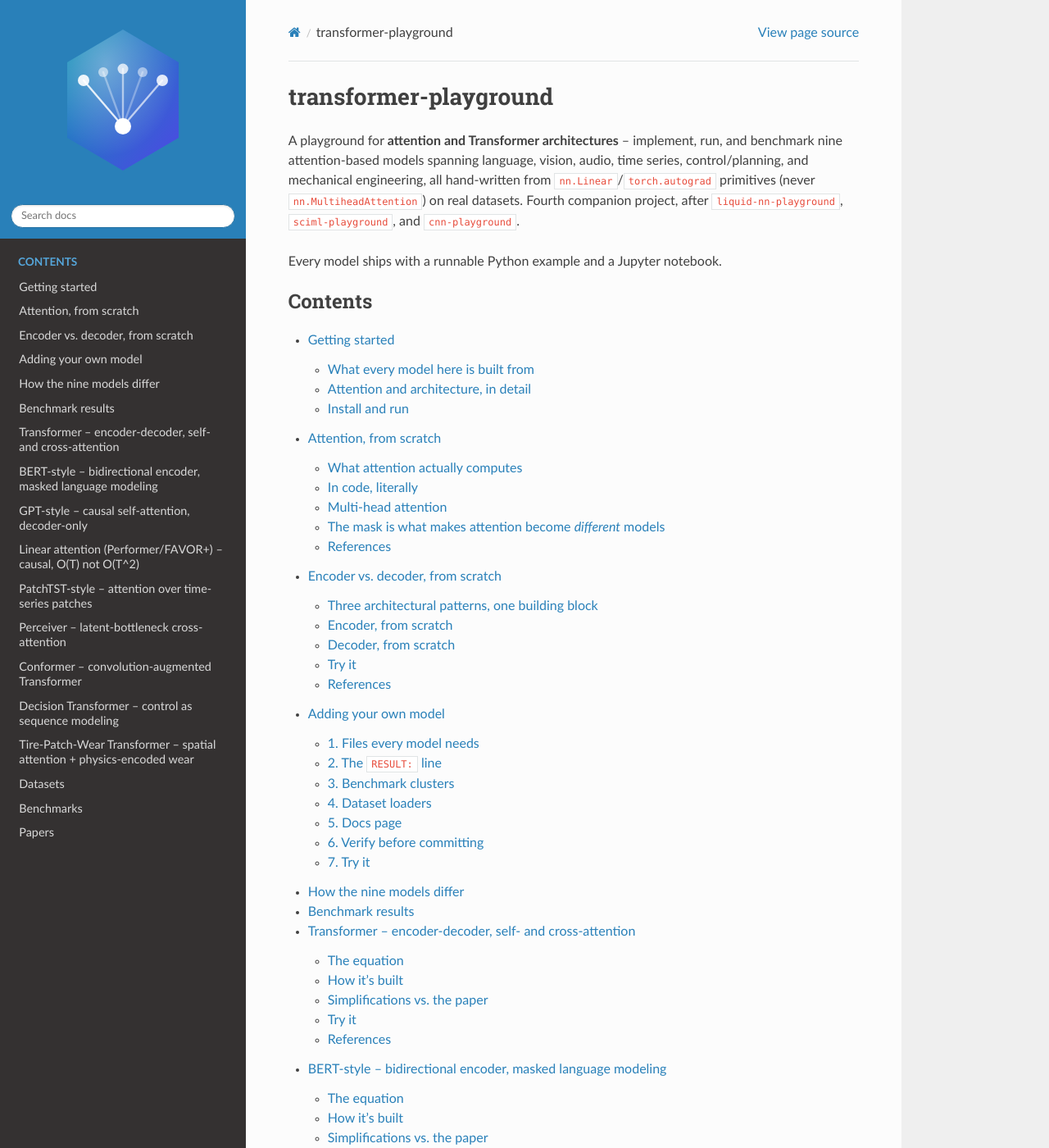
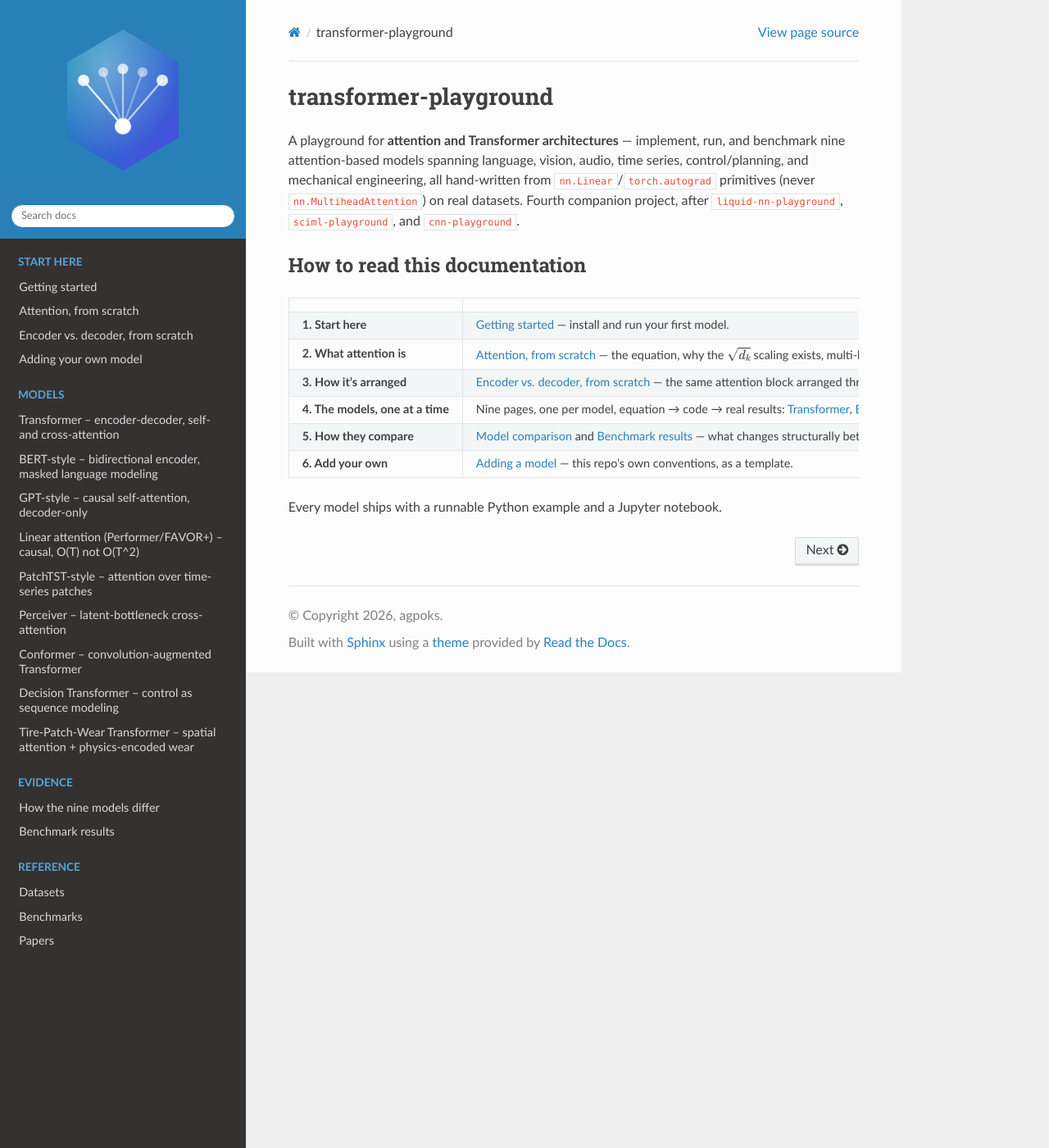
Before and after one commit to agpoks/transformer-playground, a Sphinx documentation site: the page built from docs/source/index.md, in a window 1280 px wide and 1400 px high. Shown: the whole window at 82% size. Built offline with Sphinx 7.4.7 and the Read the Docs theme 3.1.0, drawn with Linux system fonts in a browser that asks for light colours; some of the changed text lies outside the part shown.

Commit message:
Restructure the docs main page into a guided landing page with sections
Was a bare title + one paragraph + a single flat toctree. Replaced with a
"How to read this documentation" guide table (six numbered sections:
start here, what attention is, how it's arranged, the nine models,
comparison/benchmarks, contributing) and four captioned sub-toctrees
(Start here / Models / Evidence / Reference) instead of one undifferentiated
list -- matching the more developed landing-page structure already used
in the neurelux sibling repo.

````diff
--- a/docs/source/index.md
+++ b/docs/source/index.md
@@ -1,24 +1,41 @@
 # transformer-playground
 
-A playground for **attention and Transformer architectures** -- implement,
+A playground for **attention and Transformer architectures** — implement,
 run, and benchmark nine attention-based models spanning language, vision,
 audio, time series, control/planning, and mechanical engineering, all
 hand-written from `nn.Linear`/`torch.autograd` primitives (never
 `nn.MultiheadAttention`) on real datasets. Fourth companion project, after
 `liquid-nn-playground`, `sciml-playground`, and `cnn-playground`.
 
+## How to read this documentation
+
+| | |
+|---|---|
+| **1. Start here** | {doc}`Getting started <getting_started>` — install and run your first model. |
+| **2. What attention is** | {doc}`Attention, from scratch <attention_explained>` — the equation, why the $\sqrt{d_k}$ scaling exists, multi-head attention, and the three masking patterns every model here is built from. |
+| **3. How it's arranged** | {doc}`Encoder vs. decoder, from scratch <encoder_decoder>` — the same attention block arranged three ways (encoder-only, decoder-only, encoder-decoder), with a side-by-side diagram. |
+| **4. The models, one at a time** | Nine pages, one per model, equation → code → real results: {doc}`Transformer <models/transformer>`, {doc}`BERT-style <models/bert>`, {doc}`GPT-style <models/gpt>`, {doc}`PatchTST-style <models/patchtst>`, {doc}`Conformer <models/conformer>`, {doc}`Performer/linattn <models/linattn>`, {doc}`Perceiver <models/perceiver>`, {doc}`Decision Transformer <models/decisiontransformer>`, {doc}`Tire-Patch-Wear Transformer <models/tirewear>`. |
+| **5. How they compare** | {doc}`Model comparison <model_comparison>` and {doc}`Benchmark results <benchmark_results>` — what changes structurally between models, and the real, measured params/size/train-time/accuracy/inference-latency numbers. |
+| **6. Add your own** | {doc}`Adding a model <adding_a_model>` — this repo's own conventions, as a template. |
+
 Every model ships with a runnable Python example and a Jupyter notebook.
 
 ```{toctree}
-:maxdepth: 2
-:caption: Contents
+:maxdepth: 1
+:hidden:
+:caption: Start here
 
 getting_started
 attention_explained
 encoder_decoder
 adding_a_model
-model_comparison
-benchmark_results
+```
+
+```{toctree}
+:maxdepth: 2
+:hidden:
+:caption: Models
+
 models/transformer
 models/bert
 models/gpt
@@ -28,6 +45,22 @@ models/perceiver
 models/conformer
 models/decisiontransformer
 models/tirewear
+```
+
+```{toctree}
+:maxdepth: 1
+:hidden:
+:caption: Evidence
+
+model_comparison
+benchmark_results
+```
+
+```{toctree}
+:maxdepth: 1
+:hidden:
+:caption: Reference
+
 datasets
 benchmarks
 papers
````
